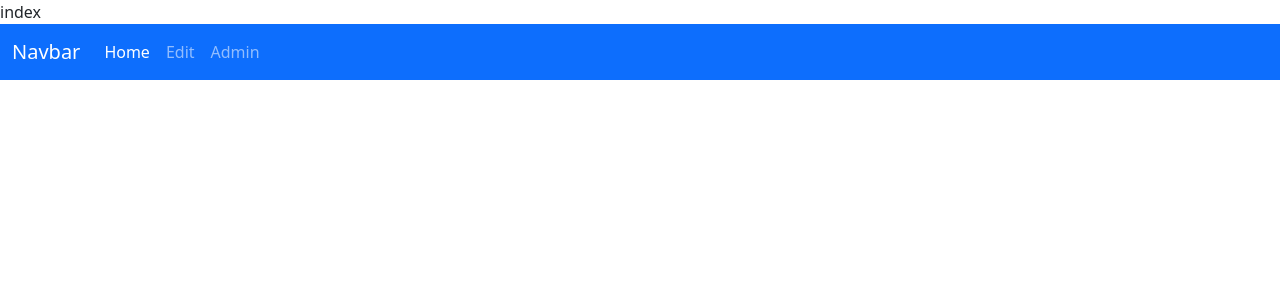
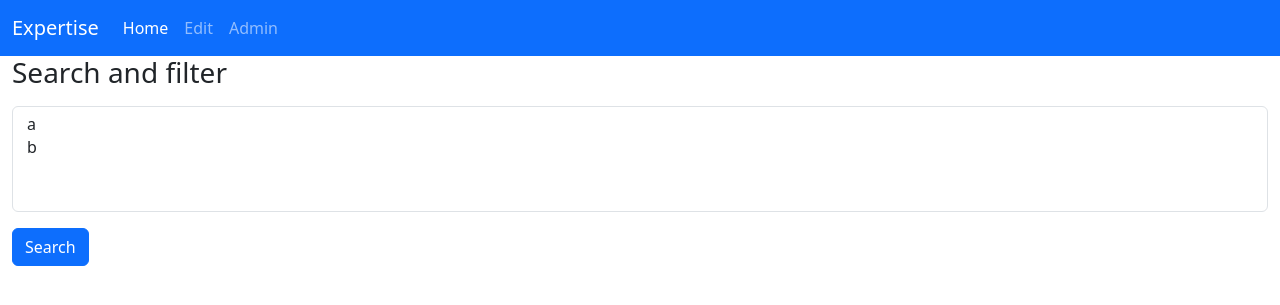
Before and after one commit to codemmmmm/expertise, a Django app: page /expertise/ in a window 1280 px wide. Shown: the top 305 px of the page. Run offline with Django 4.2, Linux system fonts and the light colour scheme; some libraries are stand-ins or nearby versions.

Commit message:
layout for index

```diff
--- a/mysite/expertise/templates/expertise/base.html
+++ b/mysite/expertise/templates/expertise/base.html
@@ -5,6 +5,7 @@
     <meta charset="UTF-8">
     <meta name="viewport" content="width=device-width, initial-scale=1.0">
     <noscript>Please enable JavaScript!</noscript>
+    <!-- bootstrap -->
     <link href="https://cdn.jsdelivr.net/npm/bootstrap@5.3.0-alpha3/dist/css/bootstrap.min.css"
         rel="stylesheet"
         integrity="sha384-KK94CHFLLe+nY2dmCWGMq91rCGa5gtU4mk92HdvYe+M/SXH301p5ILy+dN9+nJOZ"
@@ -12,16 +13,18 @@
     <script src="https://cdn.jsdelivr.net/npm/bootstrap@5.3.0-alpha3/dist/js/bootstrap.bundle.min.js"
         integrity="sha384-ENjdO4Dr2bkBIFxQpeoTz1HIcje39Wm4jDKdf19U8gI4ddQ3GYNS7NTKfAdVQSZe"
         crossorigin="anonymous"></script>
+    <!-- choices.js -->
+    <link rel="stylesheet" href="https://cdn.jsdelivr.net/npm/choices.js@9.0.1/public/assets/styles/choices.min.css" />
+    <script src="https://cdn.jsdelivr.net/npm/choices.js@9.0.1/public/assets/scripts/choices.min.js"></script>
     <title>{% block title %}Expertise{% endblock title %}</title>
 </head>
 
 <body>
-    {{value}}
     <div id="navbar">
         {% block navbar %}
         <nav class="navbar navbar-expand-lg navbar-dark bg-primary">
             <div class="container-fluid">
-                <a class="navbar-brand" href="/expertise">Navbar</a>
+                <a class="navbar-brand" href="/expertise">Expertise</a>
                 <button class="navbar-toggler" type="button" data-bs-toggle="collapse" data-bs-target="#navbarNavAltMarkup"
                     aria-controls="navbarNavAltMarkup" aria-expanded="false" aria-label="Toggle navigation">
                     <span class="navbar-toggler-icon"></span>
--- a/mysite/expertise/templates/expertise/index.html
+++ b/mysite/expertise/templates/expertise/index.html
@@ -3,5 +3,20 @@
 {% block title %}Expertise overview{% endblock %}
 
 {% block content %}
+<form class="container-fluid">
+    <div class="mb-3">
+        <h3>
+            <label for="search-filter" class="form-label">Search and filter</label>
+        </h3>
+        <select multiple class="form-select" id="search-filter">
+            <option>a</option>
+            <option>b</option>
+        </select>
+    </div>
+    <button type="submit" class="btn btn-primary">Search</button>
+</form>
 
+<table class="persons-table">
+
+</table>
 {% endblock %}
--- a/mysite/expertise/views.py
+++ b/mysite/expertise/views.py
@@ -26,7 +26,7 @@ def index(request):
     #    print(p)
     #return HttpResponse("Hello, world. <h1>hi</h1>You're at the expertise index.")
     context = {
-        'value': "index",
+
     }
     return render(request, 'expertise/index.html', context)
 
```
